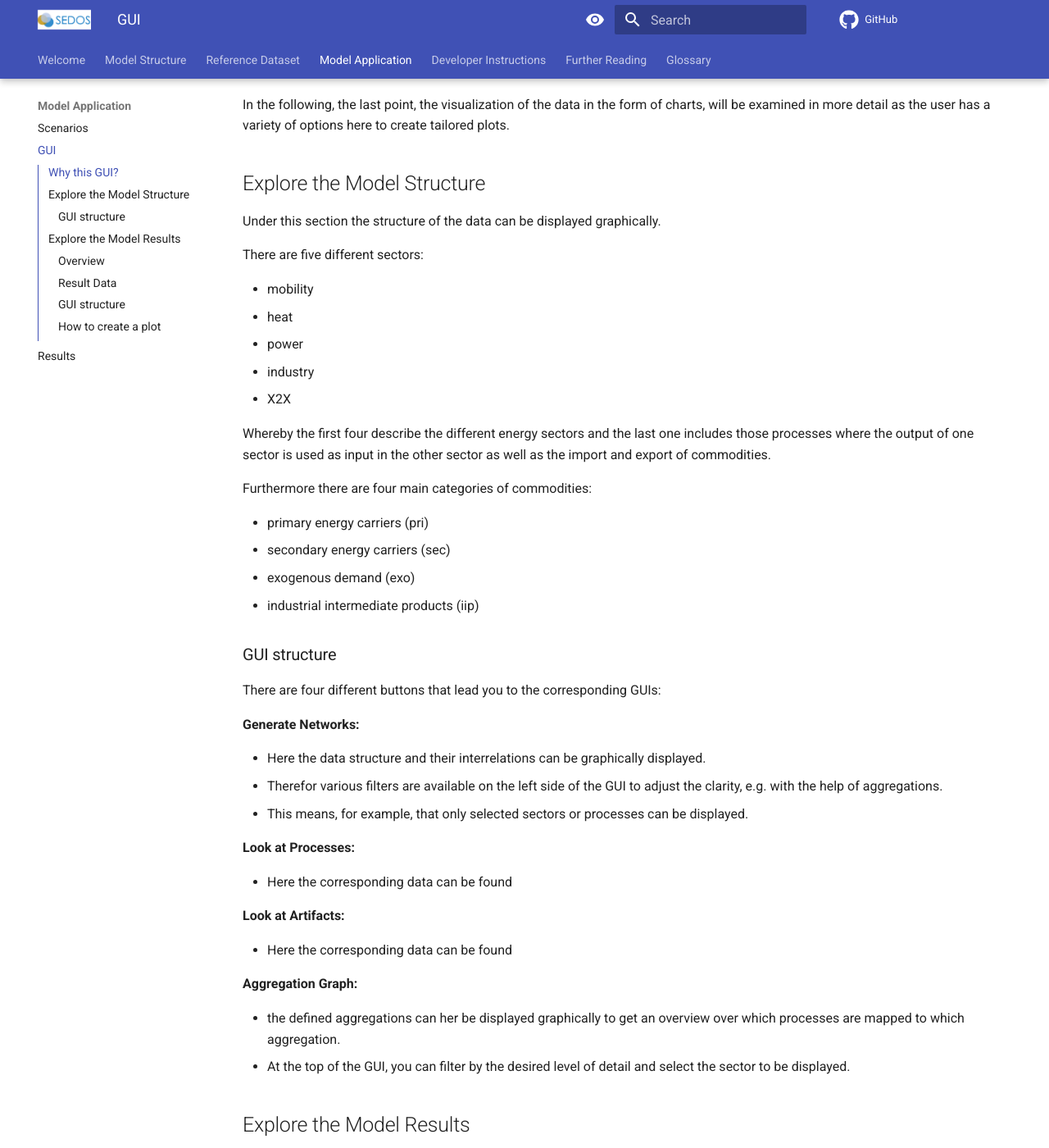
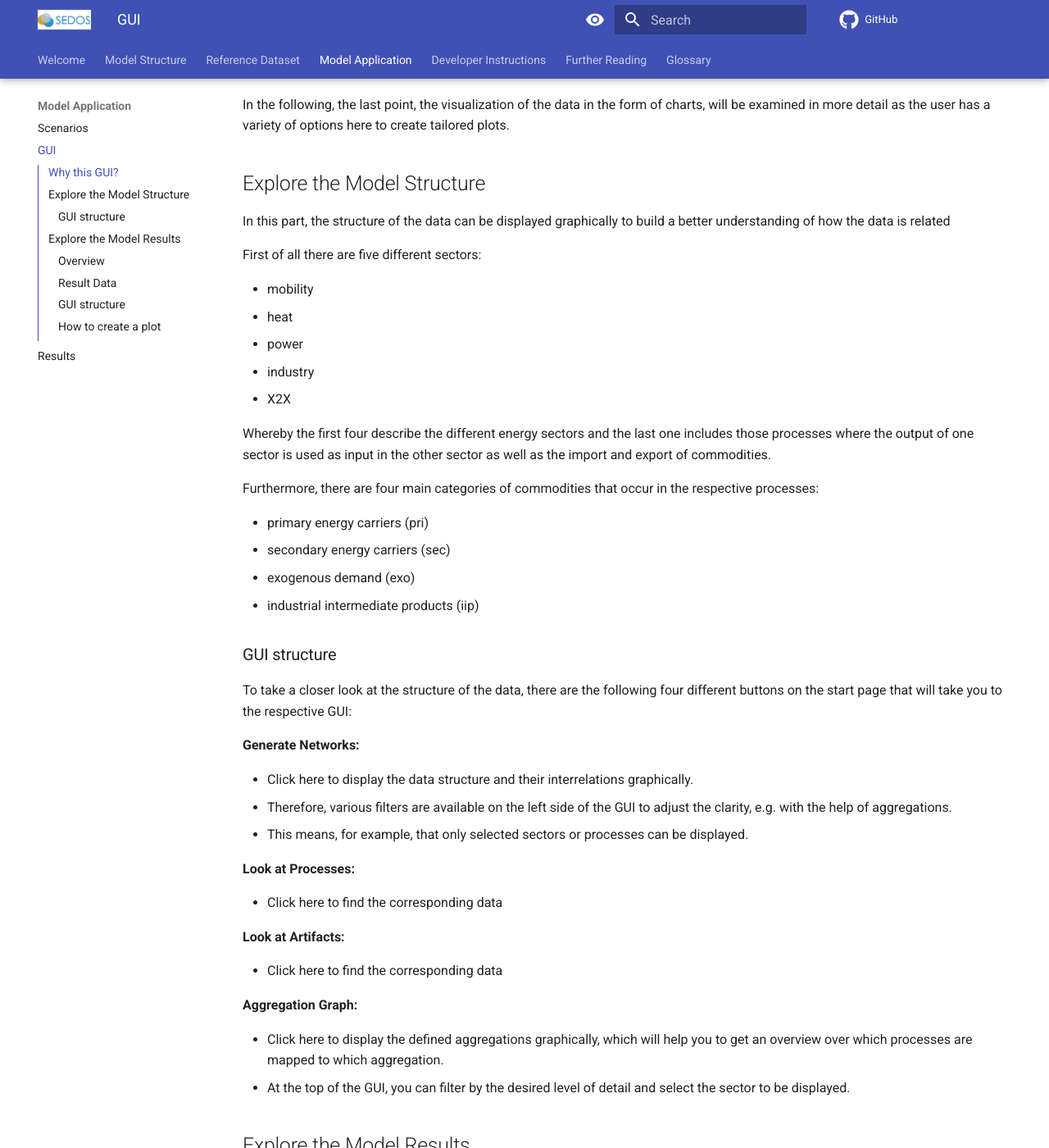
Before and after one commit to sedos-project/organization, an MkDocs documentation site: the page built from docs/visitor/model/gui.md, in a window 1280 px wide and 1400 px high, scrolled down 468 px. Shown: the whole window at 82% size. Built offline with MkDocs 1.6.1 and Material for MkDocs 9.7.7, drawn with Linux system fonts in a browser that asks for light colours; comment, search, counter and statistics services are not loaded; some of the changed text lies outside the part shown.

Commit message:
Update GUI description

```diff
--- a/docs/visitor/model/gui.md
+++ b/docs/visitor/model/gui.md
@@ -16,9 +16,9 @@ In the following, the last point, the visualization of the data in the form of c
 
 ## Explore the Model Structure
 
-Under this section the structure of the data can be displayed graphically.
+In this part, the structure of the data can be displayed graphically to build a better understanding of how the data is related
 
-There are five different sectors:
+First of all there are five different sectors:
 
 - mobility
 - heat
@@ -28,7 +28,7 @@ There are five different sectors:
 
 Whereby the first four describe the different energy sectors and the last one includes those processes where the output of one sector is used as input in the other sector as well as the import and export of commodities.
 
-Furthermore there are four main categories of commodities:
+Furthermore, there are four main categories of commodities that occur in the respective processes:
 
 - primary energy carriers (pri)
 - secondary energy carriers (sec)
@@ -36,27 +36,29 @@ Furthermore there are four main categories of commodities:
 - industrial intermediate products (iip)
 
 
+
+
 ### GUI structure
 
-There are four different buttons that lead you to the corresponding GUIs:
+To take a closer look at the structure of the data, there are the following four different buttons on the start page that will take you to the respective GUI:
 
 **Generate Networks:**
 
-- Here the data structure and their interrelations can be graphically displayed.
-- Therefor various filters are available on the left side of the GUI to adjust the clarity, e.g. with the help of aggregations.
+- Click here to display the data structure and their interrelations graphically.
+- Therefore, various filters are available on the left side of the GUI to adjust the clarity, e.g. with the help of aggregations.
 - This means, for example, that only selected sectors or processes can be displayed.
 
 **Look at Processes:**
 
-- Here the corresponding data can be found
+- Click here to find the corresponding data
 
 **Look at Artifacts:**
 
-- Here the corresponding data can be found
+- Click here to find the corresponding data
 
 **Aggregation Graph:**
 
-- the defined aggregations can her be displayed graphically to get an overview over which processes are mapped to which aggregation.
+- Click here to display the defined aggregations graphically, which will help you to get an overview over which processes are mapped to which aggregation.
 - At the top of the GUI, you can filter by the desired level of detail and select the sector to be displayed.
 
 ## Explore the Model Results
@@ -135,15 +137,11 @@ Opening the link recreates the chart with the exact same settings. This makes sh
     - Flow diagram representing input and output flows across selected node levels as described above.
     - Effective for visualizing complex flows and energy balances.
 
-<ins>Other tips:</ins>
 
-- Especially for plots that take different processes, inputs/outputs etc. in consideration, coloring can be very helpful.
-You can set the characteristic by which the colors are to be differentiated, depending on what you want to display.
-
-- Make sure that the units of the selected data match.
-
-- You can adjust the x- and y-axis for bar and line plots to the right value you want to plot.
-
-- If you only want to represent input or output data in a sankey and not both, make sure to select no_input/no_output, otherwise they will be considered in the diagram.
-
-- Make use of subplots to compare different scenarios, years or sectors.
+!!! tip "Other Tips"
+      - Especially for plots that take different processes, inputs/outputs etc. in consideration, coloring can be very helpful.
+        You can set the characteristic by which the colors are to be differentiated, depending on what you want to display.
+      - Make sure that the units of the selected data match.
+      - You can adjust the x- and y-axis for bar and line plots to the right value you want to plot.
+      - If you only want to represent input or output data in a sankey and not both, make sure to select no_input/no_output, otherwise they will be considered in the diagram.
+      - Make use of subplots to compare different scenarios, years or sectors.
```
